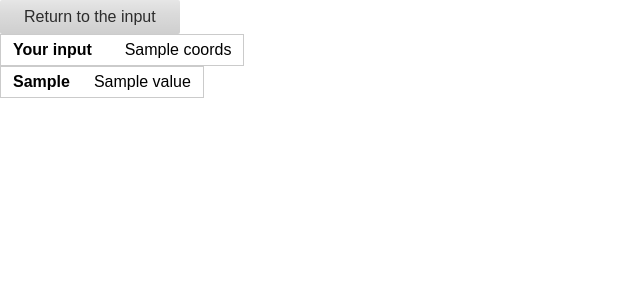
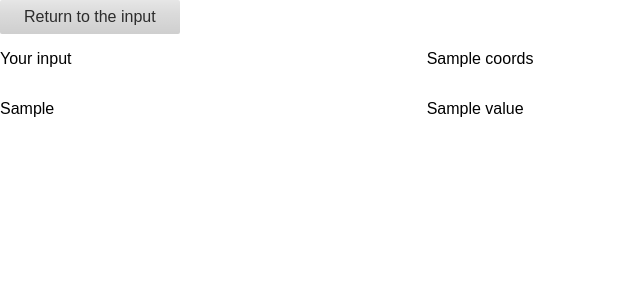
Before and after one commit to m-messiah/decrypter, a Django app: template decrypter/templates/coords.html in a window 1280 px wide. Shown: the top 300 px of the page, without its empty margins (0-640 px from the left). Run offline with Django 3.2, Linux system fonts and the light colour scheme; the template is opened without the code that fills it: most values are stand-ins (such as "Sample title", 1, 10 or a date in 2020); some libraries are stand-ins or nearby versions.

Commit message:
grid instead of table

```diff
--- a/decrypter/coordinates.py
+++ b/decrypter/coordinates.py
@@ -10,7 +10,6 @@ class Coordinates(object):
         self.convert()
 
     def parse(self, coords):
-        coords = coords.split(",")
         type_coord = 0
         result = [0, [[], []]]
         for i, lat in enumerate(coords):
--- a/decrypter/templates/base.html
+++ b/decrypter/templates/base.html
@@ -11,7 +11,7 @@
     <meta name="viewport" content="width=device-width, initial-scale=1.0">
     <link href="{% static "css/pure-min.css" %}" rel="stylesheet">
     <style>
-        .page{margin 1em;}
+        .page{margin 0 2%;}
     </style>
     <script async src="//ajax.googleapis.com/ajax/libs/jquery/2.0.2/jquery.min.js"></script>
     <script>(function(i,s,o,g,r,a,m){i['GoogleAnalyticsObject']=r;i[r]=i[r]||function(){(i[r].q=i[r].q||[]).push(arguments)},i[r].l=1*new Date();a=s.createElement(o),m=s.getElementsByTagName(o)[0];a.async=1;a.src=g;m.parentNode.insertBefore(a,m)})(window,document,'script','//www.google-analytics.com/analytics.js','ga');ga('create', 'UA-41323843-1', 'decrypter.herokuapp.com');ga('send', 'pageview');</script>
--- a/decrypter/templates/coords.html
+++ b/decrypter/templates/coords.html
@@ -3,13 +3,14 @@
 {% block title %}Coordinates{% endblock %}
 
 {% block content %}
-
-<table class="pure-table pure-table-horizontal"><tr><th>Your input</th><td>&nbsp;&nbsp;{{ coords }}</td></tr></table>
-<table class="pure-table pure-table-horizontal">
+<div class="pure-g">
+    <div class="pure-u-1-3"><p>Your input</p></div>
+    <div class="pure-u-2-3"><p>{{ coords }}</p></div>
+</div>
+<div class="pure-g">
     {% for typeCoords,value in result %}
-    <tr>
-        <th>{{ typeCoords }}</th><td>{{ value|safe }}</td>
-    </tr>
+    <div class="pure-u-1-3"><p>{{ typeCoords }}</p></div>
+    <div class="pure-u-2-3"><p>{{ value|safe }}</p></div>
     {% endfor %}
-</table>
+</div>
 {% endblock %}
--- a/decrypter/templates/input_form.html
+++ b/decrypter/templates/input_form.html
@@ -8,8 +8,8 @@
     {% csrf_token %}
     <textarea class="pure-input-1" rows=5 name="encrypted" placeholder="encrypted" tabindex="1"></textarea>
 <h3>or enter coordinates here.</h3>
-    <input class="pure-input-1" type="text" name="coordinates" placeholder="coordinates"></textarea>
-
+    <input class="pure-input-1-2" type="text" name="coordinates1" placeholder="latitude" />
+    <input class="pure-input-1-2" type="text" name="coordinates2" placeholder="longitude" />
     <button class="pure-button pure-input-1 pure-button-primary" style="width:100%;margin-top:5px;" type="submit" tabindex="2">Analyze!</button>
 </form>
 {% endblock %}
--- a/decrypter/views.py
+++ b/decrypter/views.py
@@ -26,8 +26,10 @@ def decrypter(request):
                                                        len(x[0]) > 0,
                                                        decrypted)
                                    })
-    elif 'coordinates' in request.POST and request.POST['coordinates']:
-        coords = request.POST['coordinates']
+    elif (('coordinates1' in request.POST and request.POST['coordinates1'])
+          and ('coordinates2' in request.POST and request.POST['coordinates2'])
+          ):
+        coords = request.POST['coordinates1'], request.POST['coordinates2']
         try:
             print "[INPUT]: {}".format(coords)
         except UnicodeEncodeError:
```
Also changed, not shown: decrypter/templates/answer.html (+5 -5 lines).
